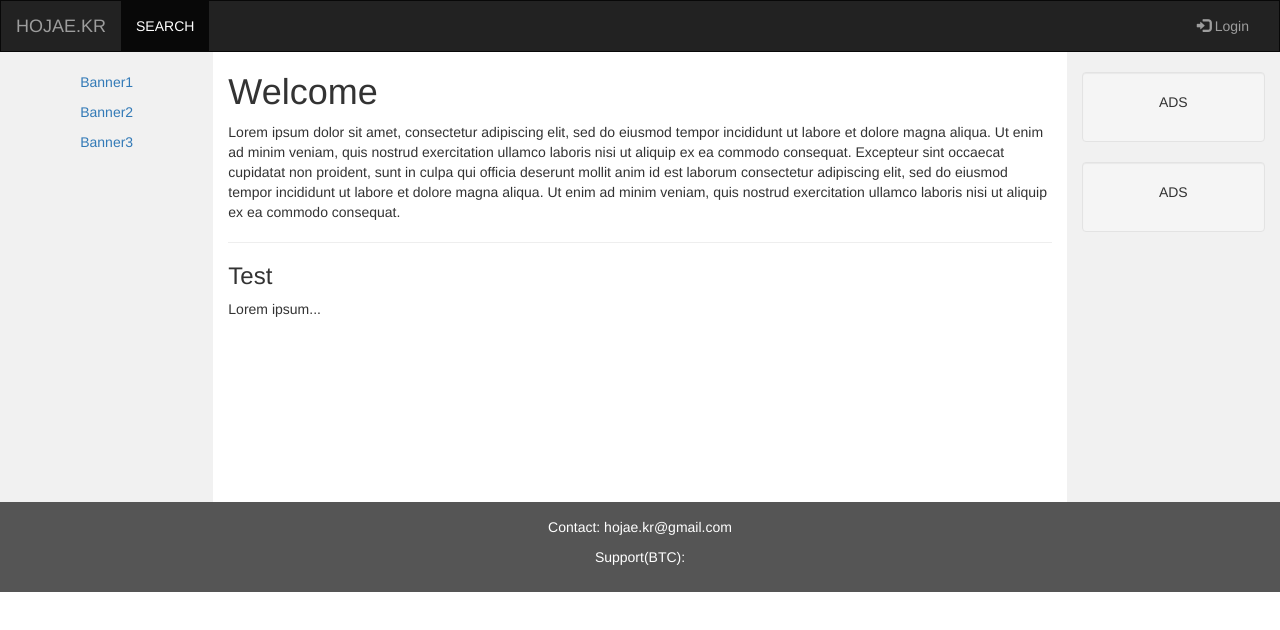
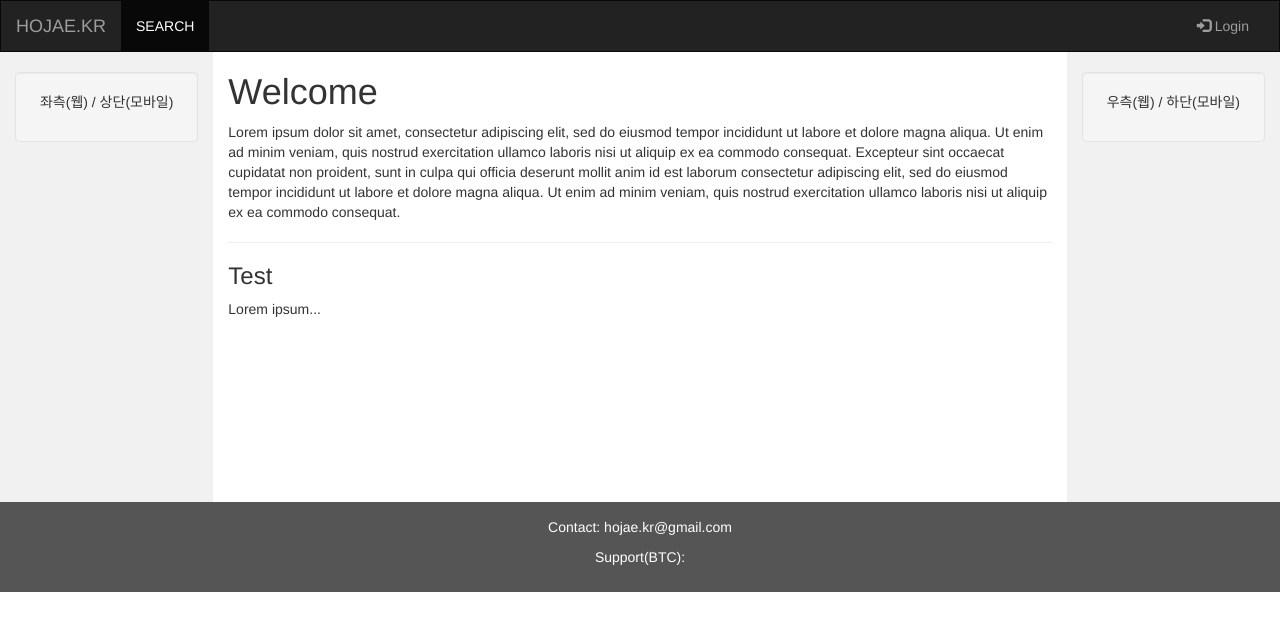
Before and after one commit to coinhojae/coinhojae.github.io, a plain HTML site: page index.html in a window 1280 px wide. Drawn offline with nearby package versions, Linux system fonts and the light colour scheme.

Commit message:
Update index.html

```diff
--- a/index.html
+++ b/index.html
@@ -67,9 +67,9 @@
 <div class="container-fluid text-center">
   <div class="row content">
     <div class="col-sm-2 sidenav">
-      <p><a href="#">Banner1</a></p>
-      <p><a href="#">Banner2</a></p>
-      <p><a href="#">Banner3</a></p>
+      <div class="well">
+        <p>좌측(웹) / 상단(모바일)</p>
+      </div>
     </div>
     <div class="col-sm-8 text-left">
       <h1>Welcome</h1>
@@ -80,10 +80,7 @@
     </div>
     <div class="col-sm-2 sidenav">
       <div class="well">
-        <p>ADS</p>
-      </div>
-      <div class="well">
-        <p>ADS</p>
+        <p>우측(웹) / 하단(모바일)</p>
       </div>
     </div>
   </div>
```
